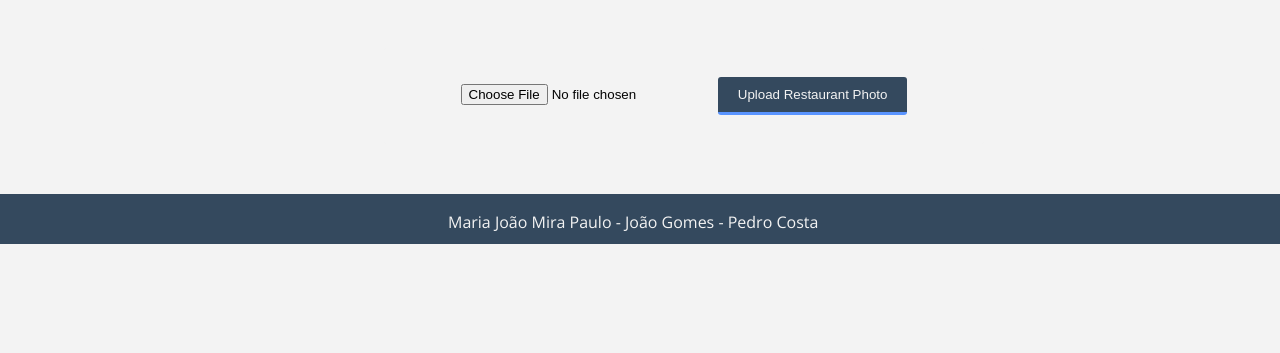
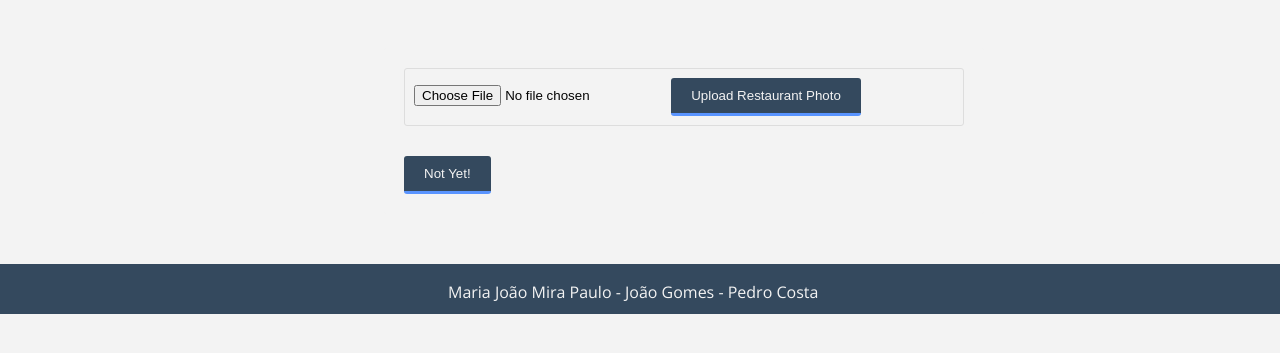
Before and after one commit to MariaJoaoMiraPaulo/LTW-FEUP, a PHP site: page /addRestaurantPhoto.php?id=1 in a window 1280 px wide. Shown: the part 79-432 px from the top of the page. Run offline with PHP 8.4, Linux system fonts and the light colour scheme; the visitor is signed in with stand-in values (Sample User, id 1); data comes from the database, SQL or seed files in the repository; both versions use the stored data as it was after the commit; data that the repository does not hold is empty; some libraries are stand-ins or nearby versions.

Commit message:
Adding button on addResutarantPhoto page

```diff
--- a/pages/addRestaurantPhoto.php
+++ b/pages/addRestaurantPhoto.php
@@ -11,6 +11,8 @@ $_SESSION['restID'] = $id;
         <input type="file" name="fileToUpload" id="fileToUpload">
         <input type="submit" value="Upload Restaurant Photo" name="submit">
     </li>
+
+    <button type="button" onclick="window.location.href='profile.php'" >Not Yet!</button>
 </form>
 
 <?php
```
Also changed, not shown: restaurant.db.
